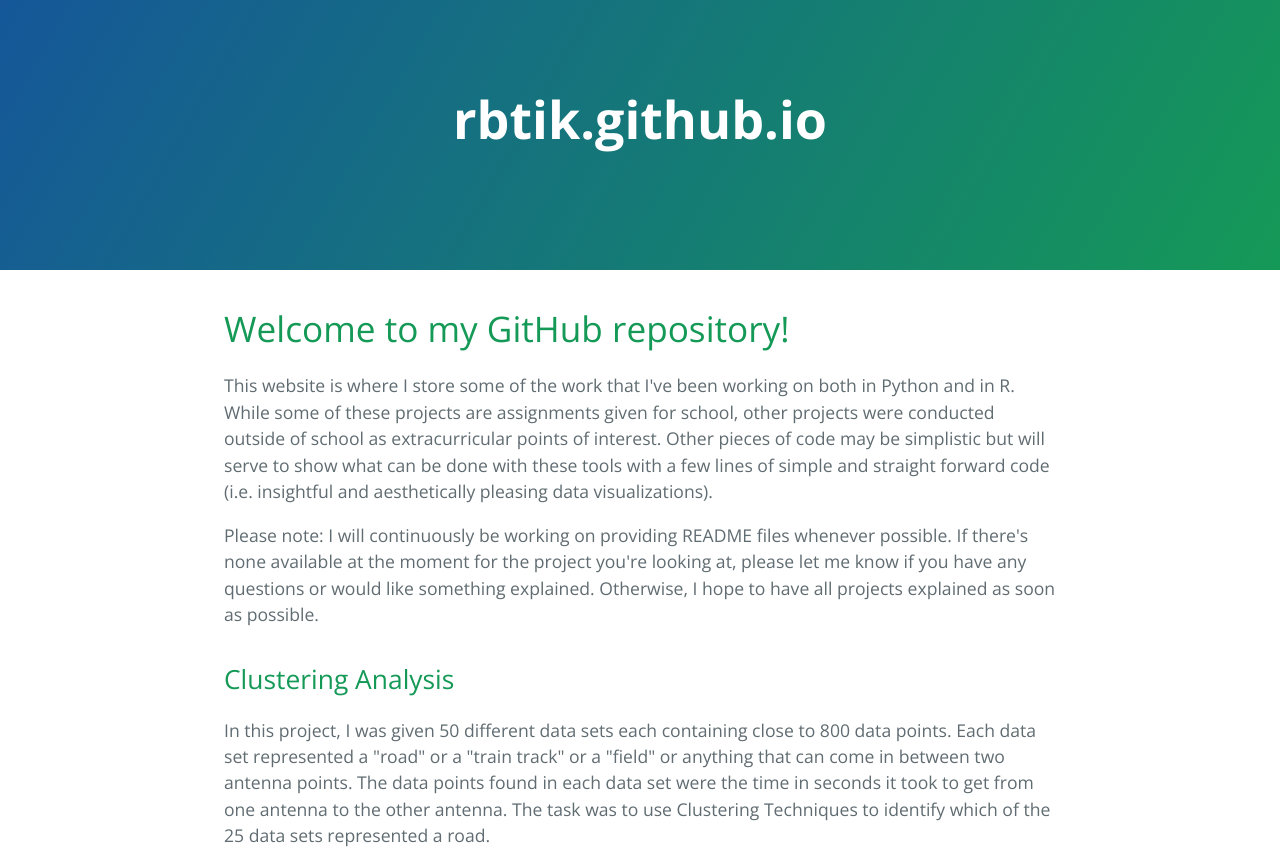
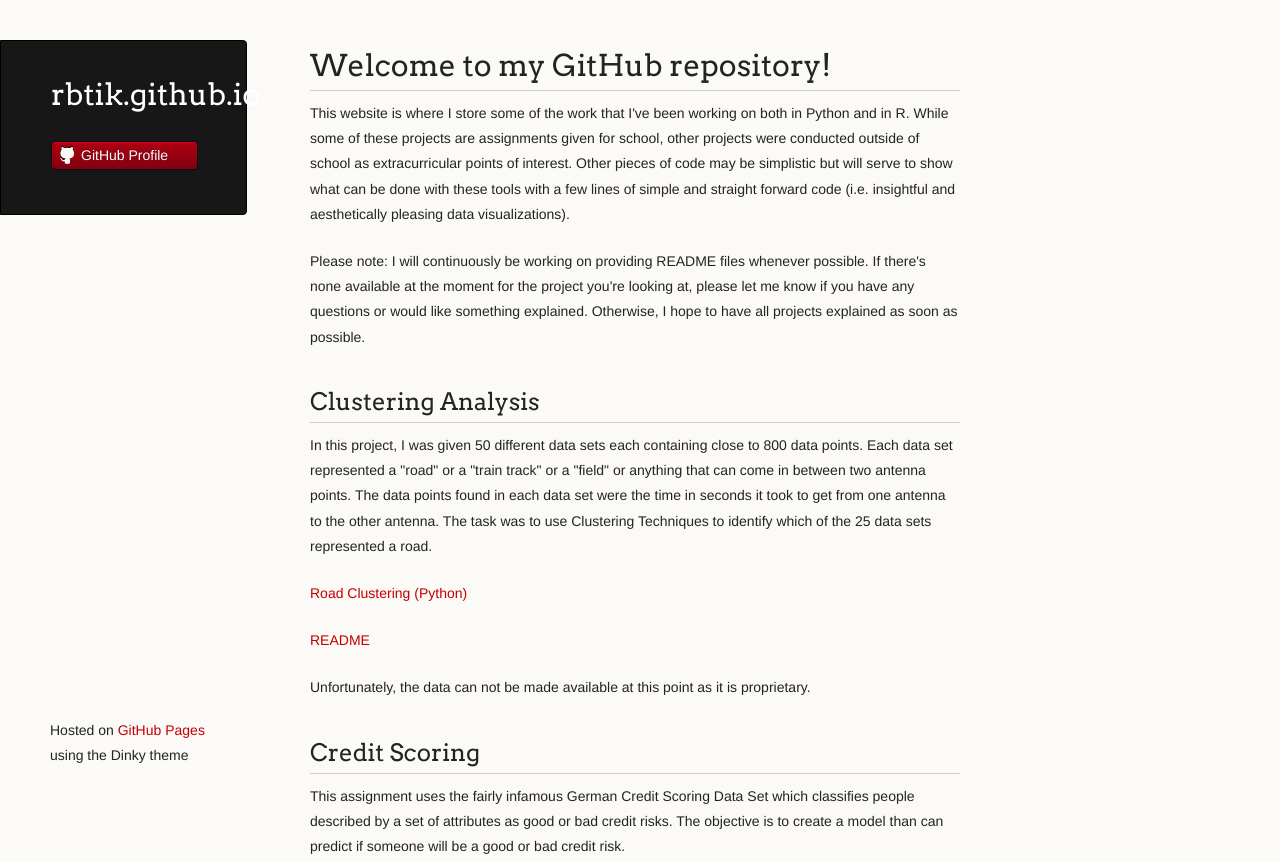
Before and after one commit to rbtik/rbtik.github.io, a plain HTML site: page index.html in a window 1280 px wide. Shown: the top 862 px of the page. Drawn offline with nearby package versions, Linux system fonts and the light colour scheme.

Commit message:
Replace master branch with page content via GitHub

```diff
--- a/index.html
+++ b/index.html
@@ -1,22 +1,33 @@
-<!DOCTYPE html>
-<html lang="en-us">
+<!doctype html>
+<html>
   <head>
-    <meta charset="UTF-8">
+    <meta charset="utf-8">
+    <meta http-equiv="X-UA-Compatible" content="chrome=1">
     <title>rbtik.github.io by rbtik</title>
-    <meta name="viewport" content="width=device-width, initial-scale=1">
-    <link rel="stylesheet" type="text/css" href="stylesheets/normalize.css" media="screen">
-    <link href='http://fonts.googleapis.com/css?family=Open+Sans:400,700' rel='stylesheet' type='text/css'>
-    <link rel="stylesheet" type="text/css" href="stylesheets/stylesheet.css" media="screen">
-    <link rel="stylesheet" type="text/css" href="stylesheets/github-light.css" media="screen">
+
+    <link rel="stylesheet" href="stylesheets/styles.css">
+    <link rel="stylesheet" href="stylesheets/pygment_trac.css">
+    <script src="javascripts/scale.fix.js"></script>
+    <meta name="viewport" content="width=device-width, initial-scale=1, user-scalable=no">
+    <!--[if lt IE 9]>
+    <script src="//html5shiv.googlecode.com/svn/trunk/html5.js"></script>
+    <![endif]-->
   </head>
   <body>
-    <section class="page-header">
-      <h1 class="project-name">rbtik.github.io</h1>
-      <h2 class="project-tagline"></h2>
-    </section>
+    <div class="wrapper">
+      <header>
+        <h1 class="header">rbtik.github.io</h1>
+        <p class="header"></p>
 
-    <section class="main-content">
-      <h1>
+
+
+        <ul>
+          <li><a class="buttons github" href="https://github.com/rbtik">GitHub Profile</a></li>
+        </ul>
+
+      </header>
+      <section>
+        <h1>
 <a id="welcome-to-my-github-repository" class="anchor" href="#welcome-to-my-github-repository" aria-hidden="true"><span class="octicon octicon-link"></span></a>Welcome to my GitHub repository!</h1>
 
 <p>This website is where I store some of the work that I've been working on both in Python and in R. While some of these projects are assignments given for school, other projects were conducted outside of school as extracurricular points of interest. Other pieces of code may be simplistic but will serve to show what can be done with these tools with a few lines of simple and straight forward code (i.e. insightful and aesthetically pleasing data visualizations).</p>
@@ -87,14 +98,12 @@
 
 <h3>
 <a id="i-hope-you-enjoyed-looking-through-these-projects-i-am-planning-on-keeping-this-page-updated-with-more-explanations-and-of-course-new-projects-please-feel-free-to-contact-me-if-you-have-any-questions-or-comments-thank-you" class="anchor" href="#i-hope-you-enjoyed-looking-through-these-projects-i-am-planning-on-keeping-this-page-updated-with-more-explanations-and-of-course-new-projects-please-feel-free-to-contact-me-if-you-have-any-questions-or-comments-thank-you" aria-hidden="true"><span class="octicon octicon-link"></span></a>I hope you enjoyed looking through these projects. I am planning on keeping this page updated with more explanations and of course new projects. Please feel free to contact me if you have any questions or comments. Thank you!</h3>
-
-      <footer class="site-footer">
-
-        <span class="site-footer-credits">This page was generated by <a href="https://pages.github.com">GitHub Pages</a> using the <a href="https://github.com/jasonlong/cayman-theme">Cayman theme</a> by <a href="https://twitter.com/jasonlong">Jason Long</a>.</span>
+      </section>
+      <footer>
+        <p><small>Hosted on <a href="https://pages.github.com">GitHub Pages</a> using the Dinky theme</small></p>
       </footer>
-
-    </section>
-
+    </div>
+    <!--[if !IE]><script>fixScale(document);</script><![endif]-->
 
   </body>
 </html>
```
